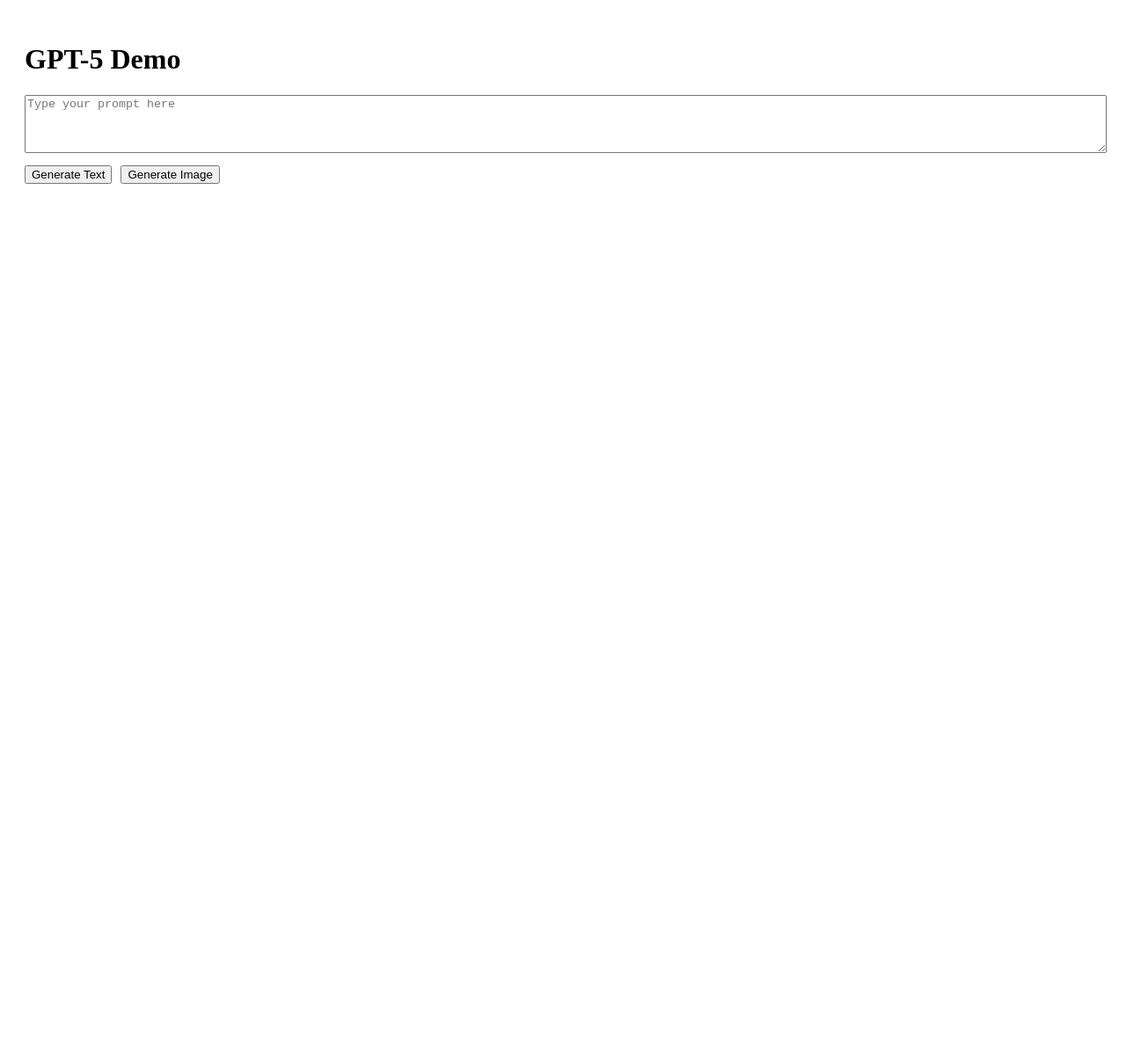
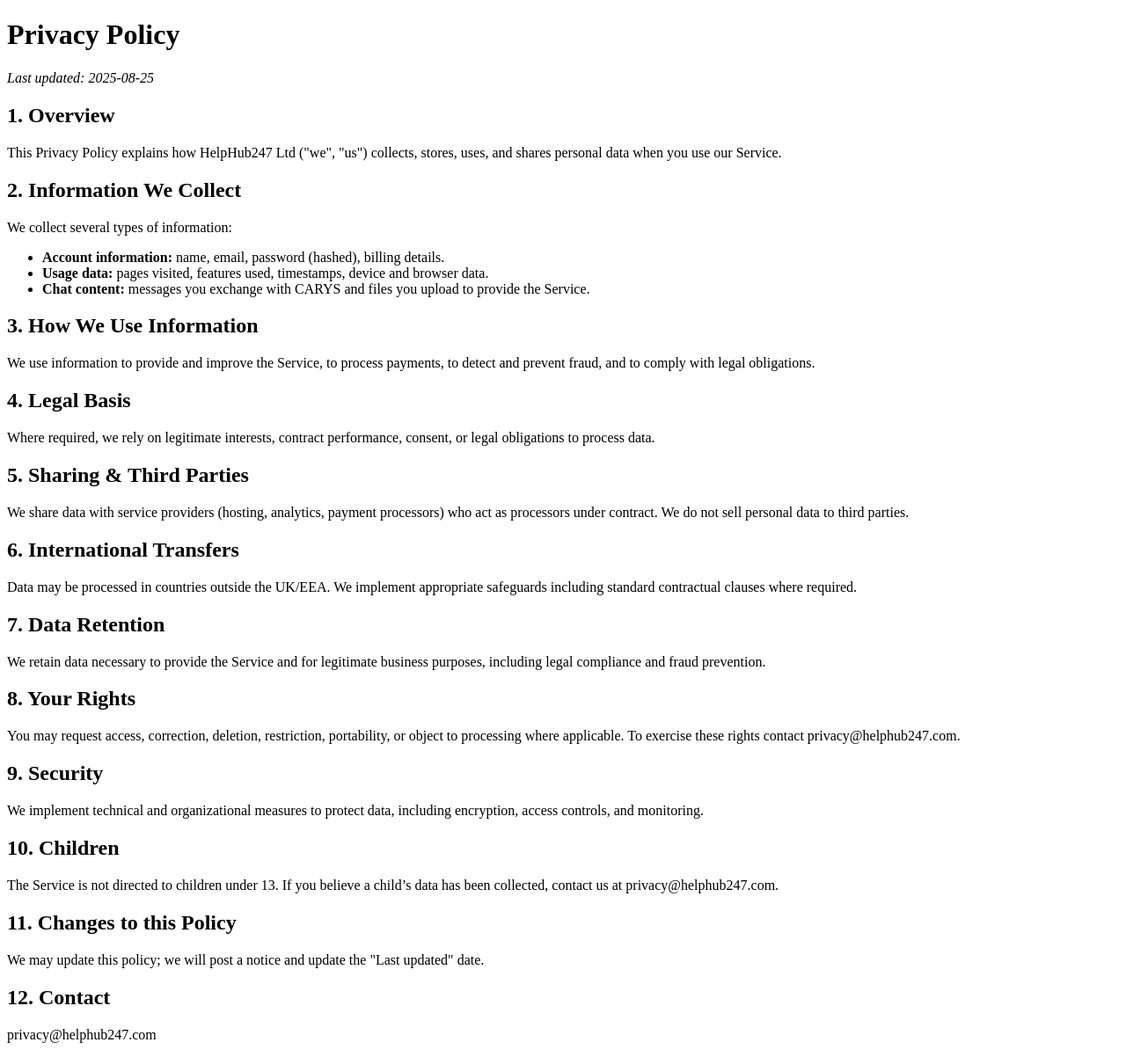
Before and after one commit to michaelperry101/Helphub247-v6-demo, a Next.js app: page / in a window 1280 px wide. Shown: the whole page at 88% size. Before the commit the page ends 800 px from the top, so only its background shows below. Built offline with nearby package versions, Linux system fonts and the light colour scheme.

Commit message:
Add files via upload

```diff
--- /dev/null
+++ b/app/page.js
@@ -0,0 +1,49 @@
+export default function PrivacyPage(){
+  return (
+    <div className="card prose dark:prose-invert max-w-none">
+      <h1>Privacy Policy</h1>
+      <p><em>Last updated: 2025-08-25</em></p>
+
+      <h2>1. Overview</h2>
+      <p>This Privacy Policy explains how HelpHub247 Ltd ("we", "us") collects, stores, uses, and shares personal data when you use our Service.</p>
+
+      <h2>2. Information We Collect</h2>
+      <p>We collect several types of information:</p>
+      <ul>
+        <li><strong>Account information:</strong> name, email, password (hashed), billing details.</li>
+        <li><strong>Usage data:</strong> pages visited, features used, timestamps, device and browser data.</li>
+        <li><strong>Chat content:</strong> messages you exchange with CARYS and files you upload to provide the Service.</li>
+      </ul>
+
+      <h2>3. How We Use Information</h2>
+      <p>We use information to provide and improve the Service, to process payments, to detect and prevent fraud, and to comply with legal obligations.</p>
+
+      <h2>4. Legal Basis</h2>
+      <p>Where required, we rely on legitimate interests, contract performance, consent, or legal obligations to process data.</p>
+
+      <h2>5. Sharing & Third Parties</h2>
+      <p>We share data with service providers (hosting, analytics, payment processors) who act as processors under contract. We do not sell personal data to third parties.</p>
+
+      <h2>6. International Transfers</h2>
+      <p>Data may be processed in countries outside the UK/EEA. We implement appropriate safeguards including standard contractual clauses where required.</p>
+
+      <h2>7. Data Retention</h2>
+      <p>We retain data necessary to provide the Service and for legitimate business purposes, including legal compliance and fraud prevention.</p>
+
+      <h2>8. Your Rights</h2>
+      <p>You may request access, correction, deletion, restriction, portability, or object to processing where applicable. To exercise these rights contact privacy@helphub247.com.</p>
+
+      <h2>9. Security</h2>
+      <p>We implement technical and organizational measures to protect data, including encryption, access controls, and monitoring.</p>
+
+      <h2>10. Children</h2>
+      <p>The Service is not directed to children under 13. If you believe a child’s data has been collected, contact us at privacy@helphub247.com.</p>
+
+      <h2>11. Changes to this Policy</h2>
+      <p>We may update this policy; we will post a notice and update the "Last updated" date.</p>
+
+      <h2>12. Contact</h2>
+      <p>privacy@helphub247.com</p>
+    </div>
+  )
+}
```
